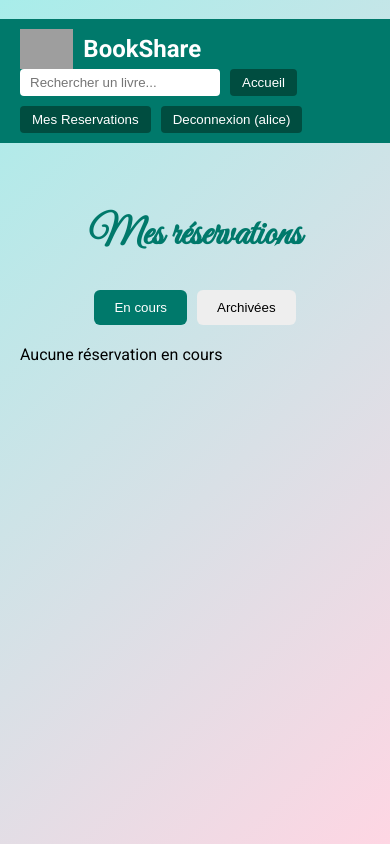
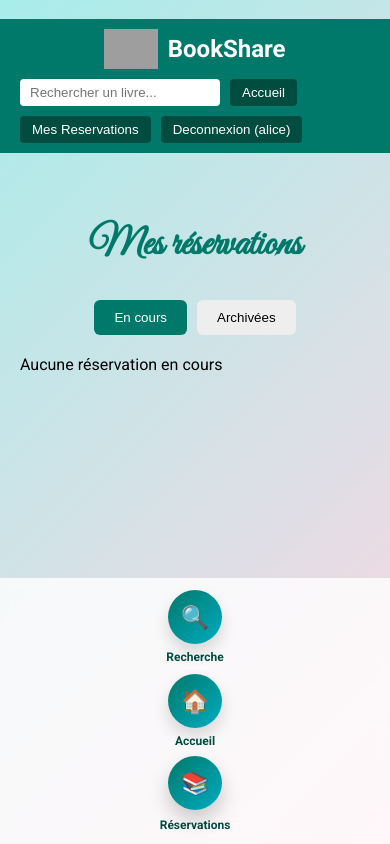
Before and after one commit to alissonpinault/BookShare, a PHP site: page /reservation.php in a window 390 px wide. Run offline with PHP 8.4, Linux system fonts and the light colour scheme; a user stored in the database is signed in; data comes from the database, SQL or seed files in the repository; grey boxes are pictures that could not be loaded.

Commit message:
nav mobile

```diff
--- /dev/null
+++ b/php/components/mobile_bottom_nav.php
@@ -0,0 +1,64 @@
+<?php
+if (session_status() === PHP_SESSION_NONE) {
+    session_start();
+}
+
+$currentPath = basename(parse_url($_SERVER['REQUEST_URI'] ?? '', PHP_URL_PATH) ?: '');
+$loggedInFromSession = !empty($_SESSION['utilisateur_id'] ?? null);
+$loggedInFromScope = isset($utilisateur) && $utilisateur;
+$isLoggedIn = $loggedInFromScope || $loggedInFromSession;
+
+$accountUrl = $isLoggedIn ? 'reservation.php' : 'connexion.php';
+$accountLabel = $isLoggedIn ? 'Réservations' : 'Connexion';
+$accountIcon = $isLoggedIn ? '📚' : '👤';
+?>
+
+<nav class="mobile-bottom-nav" aria-label="Navigation rapide mobile">
+    <a href="#main-search-form" class="mobile-bottom-nav__link" data-action="focus-search">
+        <span class="mobile-bottom-nav__icon" aria-hidden="true">🔍</span>
+        <span class="mobile-bottom-nav__text">Recherche</span>
+    </a>
+    <a href="index.php" class="mobile-bottom-nav__link<?= $currentPath === '' || $currentPath === 'index.php' ? ' is-active' : '' ?>">
+        <span class="mobile-bottom-nav__icon" aria-hidden="true">🏠</span>
+        <span class="mobile-bottom-nav__text">Accueil</span>
+    </a>
+    <a href="<?= htmlspecialchars($accountUrl, ENT_QUOTES, 'UTF-8') ?>" class="mobile-bottom-nav__link<?= $isLoggedIn && $currentPath === 'reservation.php' ? ' is-active' : '' ?>">
+        <span class="mobile-bottom-nav__icon" aria-hidden="true"><?= $accountIcon ?></span>
+        <span class="mobile-bottom-nav__text"><?= htmlspecialchars($accountLabel, ENT_QUOTES, 'UTF-8') ?></span>
+    </a>
+</nav>
+
+<script>
+    document.addEventListener('DOMContentLoaded', function () {
+        const triggers = document.querySelectorAll('[data-action="focus-search"]');
+        const filtersToggle = document.getElementById('filtersToggle');
+        const filtersPanel = document.getElementById('filters-panel');
+
+        const openFiltersPanel = () => {
+            if (!filtersPanel) {
+                return;
+            }
+            const isHidden = filtersPanel.hasAttribute('hidden');
+            if (isHidden) {
+                filtersPanel.removeAttribute('hidden');
+                if (filtersToggle) {
+                    filtersToggle.setAttribute('aria-expanded', 'true');
+                }
+            }
+        };
+
+        triggers.forEach(trigger => {
+            trigger.addEventListener('click', function (event) {
+                const searchField = document.getElementById('filter-search') || document.querySelector('#main-search-form input[name="q"]');
+                if (!searchField) {
+                    return;
+                }
+
+                event.preventDefault();
+                openFiltersPanel();
+                searchField.scrollIntoView({ behavior: 'smooth', block: 'center' });
+                searchField.focus({ preventScroll: true });
+            });
+        });
+    });
+</script>
--- a/reservation.php
+++ b/reservation.php
@@ -196,6 +196,21 @@ nav button:hover { background:#00332c; transform: translateY(-2px); }
     color: #666;
 }
 
+.mobile-bottom-nav { display:none; }
+.mobile-bottom-nav__link { color:#004d40; text-decoration:none; font-size:0.75rem; font-weight:600; display:flex; flex-direction:column; align-items:center; gap:6px; }
+.mobile-bottom-nav__icon { width:54px; height:54px; border-radius:50%; background:linear-gradient(135deg,#00796b,#00acc1); color:#ffffff; display:flex; align-items:center; justify-content:center; font-size:1.4rem; box-shadow:0 8px 16px rgba(0,0,0,0.15); transition:transform 0.2s ease, box-shadow 0.2s ease; }
+.mobile-bottom-nav__link:focus-visible .mobile-bottom-nav__icon,
+.mobile-bottom-nav__link:hover .mobile-bottom-nav__icon,
+.mobile-bottom-nav__link.is-active .mobile-bottom-nav__icon { transform:translateY(-2px); box-shadow:0 10px 20px rgba(0,0,0,0.2); }
+.mobile-bottom-nav__text { text-shadow:0 1px 2px rgba(255,255,255,0.6); }
+@media(max-width:600px){
+    body { padding-bottom:88px; }
+    table, canvas { width:95%; }
+    nav { flex-direction:column; gap:10px; }
+    form input, form textarea { width:90%; }
+    .mobile-bottom-nav { position:fixed; bottom:0; left:0; right:0; display:flex; justify-content:space-around; padding:12px; background:rgba(255,255,255,0.8); backdrop-filter: blur(6px); border-top:1px solid rgba(0,0,0,0.1); z-index:1000; }
+}
+
 </style>
 </head>
 <body>
@@ -206,8 +221,8 @@ nav button:hover { background:#00332c; transform: translateY(-2px); }
         BookShare
     </div>
     <div class="actions">
-        <form method="get" action="index.php" style="margin:0;">
-            <input type="text" name="q" placeholder="Rechercher un livre...">
+        <form method="get" action="index.php" id="main-search-form" style="margin:0;">
+            <input type="text" id="main-search-input" name="q" placeholder="Rechercher un livre...">
         </form>
         <button onclick="window.location.href='index.php'">Accueil</button>
         <?php if ($utilisateur): ?>
@@ -471,5 +486,8 @@ document.querySelectorAll('.stars').forEach(starsContainer => {
 });
 
 </script>
+
+<?php require __DIR__ . '/php/components/mobile_bottom_nav.php'; ?>
+
 </body>
 </html>
```
Also changed, not shown: admin.php (+19 -3 lines), index.php (+13 -2 lines), livre.php (+18 -2 lines).
